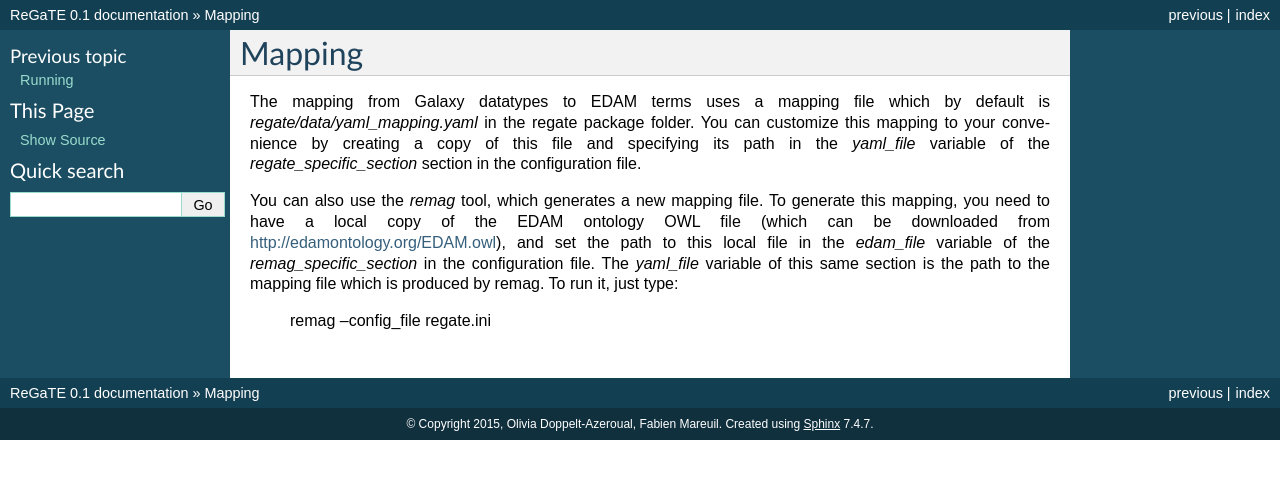
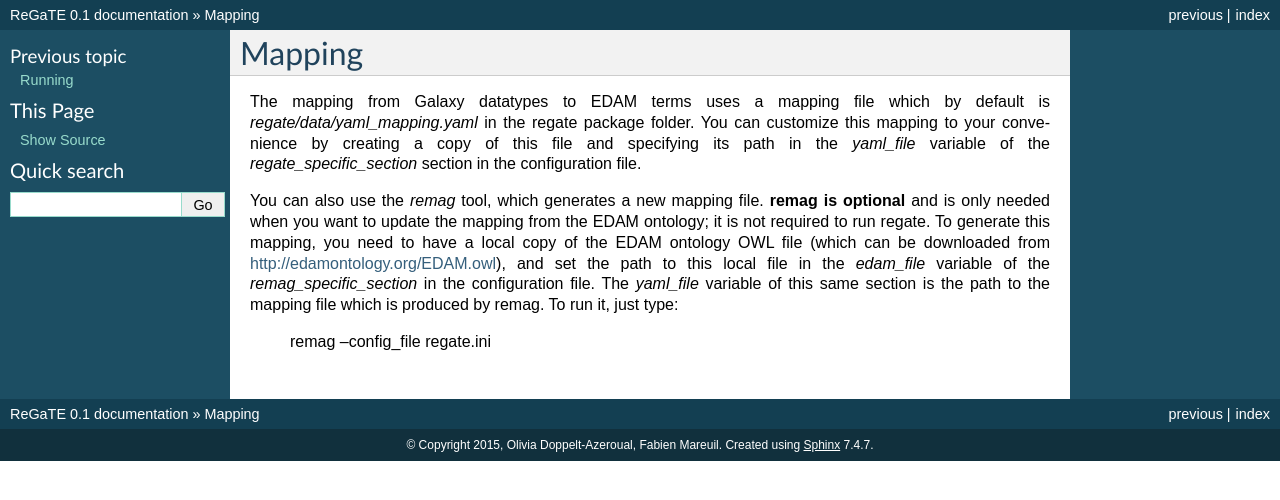
Before and after one commit to C3BI-pasteur-fr/ReGaTE, a Sphinx documentation site: the page built from doc/mapping.rst, in a window 1280 px wide. Shown: the top 500 px of the page. Built offline with Sphinx 7.4.7, drawn with Linux system fonts in a browser that asks for light colours.

Commit message:
docs: clarify that remag is optional (fixes #8)
remag is only needed to update the mapping from EDAM ontology;
it is not required to run regate.

Made-with: Cursor

```diff
--- a/doc/mapping.rst
+++ b/doc/mapping.rst
@@ -13,6 +13,6 @@ Mapping
 
 The mapping from Galaxy datatypes to EDAM terms uses a mapping file which by default is `regate/data/yaml_mapping.yaml` in the regate package folder. You can customize this mapping to your convenience by creating a copy of this file and specifying its path in the `yaml_file` variable of the `regate_specific_section` section in the configuration file.
 
-You can also use the `remag` tool, which generates a new mapping file. To generate this mapping, you need to have a local copy of the EDAM ontology OWL file (which can be downloaded from http://edamontology.org/EDAM.owl), and set the path to this local file in the `edam_file` variable of the `remag_specific_section` in the configuration file. The `yaml_file` variable of this same section is the path to the mapping file which is produced by remag. To run it, just type:
+You can also use the `remag` tool, which generates a new mapping file. **remag is optional** and is only needed when you want to update the mapping from the EDAM ontology; it is not required to run regate. To generate this mapping, you need to have a local copy of the EDAM ontology OWL file (which can be downloaded from http://edamontology.org/EDAM.owl), and set the path to this local file in the `edam_file` variable of the `remag_specific_section` in the configuration file. The `yaml_file` variable of this same section is the path to the mapping file which is produced by remag. To run it, just type:
 
     remag --config_file regate.ini
```
